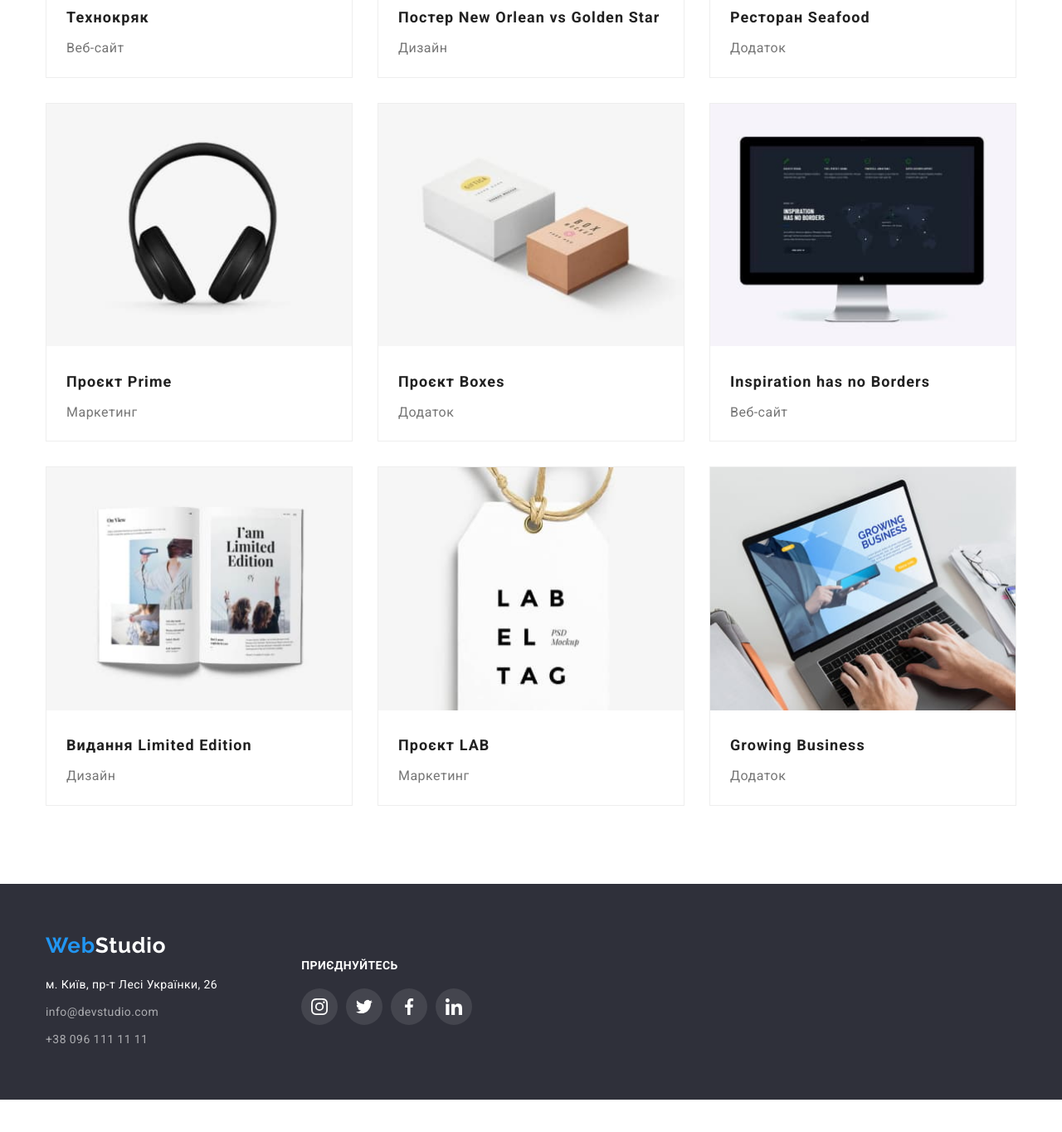
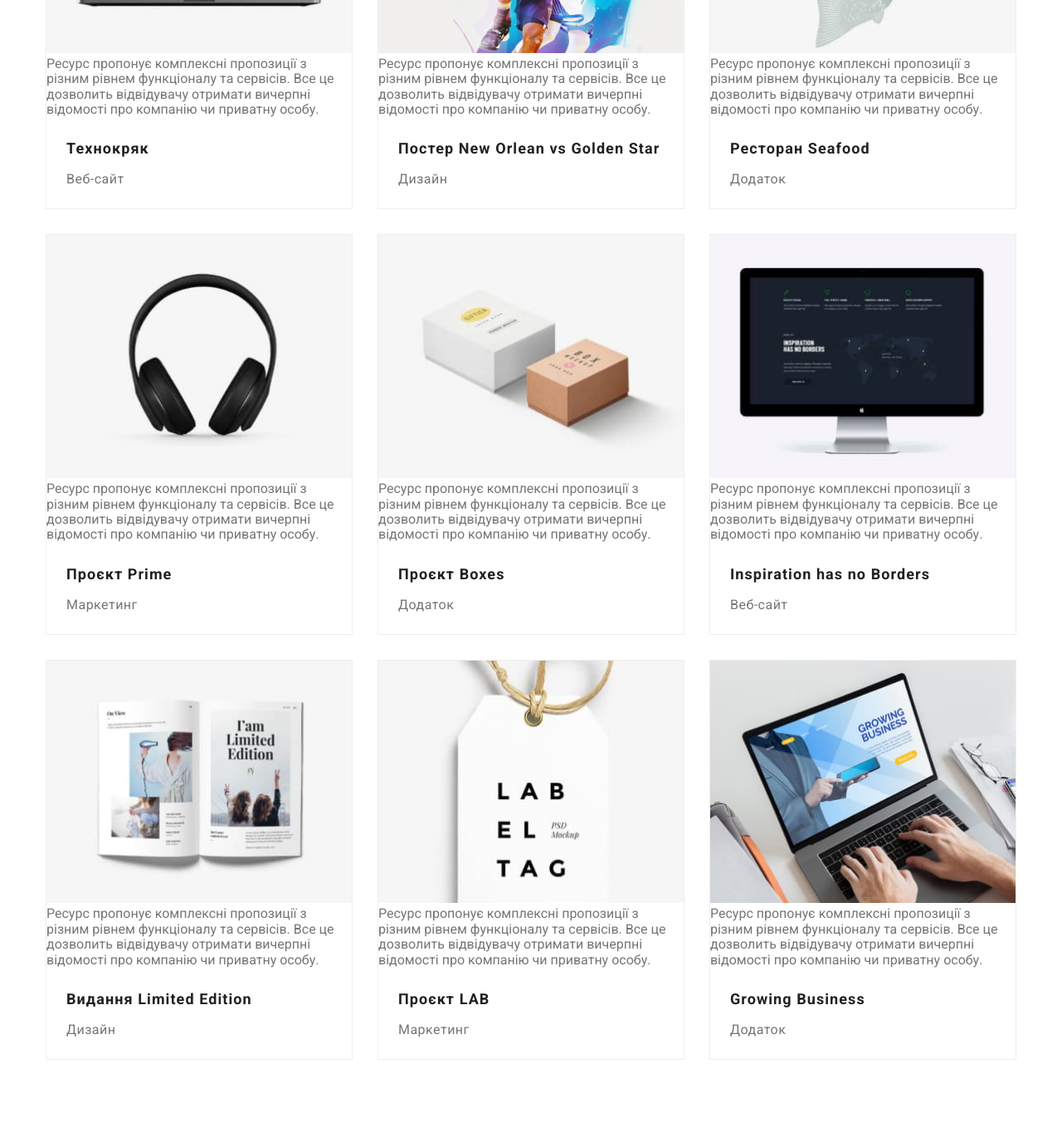
Before and after one commit to nikogniko/html-css-homework, a plain HTML site: page portfolio.html in a window 1280 px wide. Shown: the part 572-1936 px from the top of the page at 83% size. Before the commit the page ends 1897 px from the top, so only its background shows below. Drawn offline with nearby package versions, Linux system fonts and the light colour scheme.

Commit message:
Update portfolio.html
Add a dynamic header resizing script

```diff
--- a/portfolio.html
+++ b/portfolio.html
@@ -29,7 +29,7 @@
                         <a class="nav-link" href="./portfolio.html">Портфоліо</a>
                     </li>
                     <li class="nav-list-item">
-                        <a class="nav-link" href="">Контакти</a>
+                        <a class="nav-link" href="#contacts">Контакти</a>
                     </li>
                 </ul>
             </nav>
@@ -67,7 +67,11 @@
             <ul class="flex-list cards">
                 <li class="flex-card">
                     <a class="portfolio-item-link" href="">
+                        <div class="flex-card-top">
                             <img src="./images/portfolio-page/Tekhnokryak.jpg" alt="Технокряк">
+                            <p class="project-description">Ресурс пропонує комплексні пропозиції з різним рівнем функціоналу та сервісів. Все це дозволить відвідувачу отримати
+                            вичерпні відомості про компанію чи приватну особу.</p>
+                        </div>
                         <div class="flex-card-description">
                             <h2 class="portfolio-item-title">Технокряк</h2>
                             <p class="portfolio-item-type">Веб-сайт</p>
@@ -76,7 +80,13 @@
                 </li>
                 <li class="flex-card">
                     <a class="portfolio-item-link" href="">
+                        <div class="flex-card-top">
                             <img src="./images/portfolio-page/New-Orleans-vs-Golden-Star-poster.jpg" alt="Постер New Orlean vs Golden Star">
+                            <p class="project-description">Ресурс пропонує комплексні пропозиції з різним рівнем функціоналу та сервісів. Все це
+                                дозволить відвідувачу отримати
+                                вичерпні відомості про компанію чи приватну особу.</p>
+                        </div>
+
                         <div class="flex-card-description">
                             <h2 class="portfolio-item-title">Постер New Orlean vs Golden Star</h2>
                             <p class="portfolio-item-type">Дизайн</p>
@@ -85,7 +95,13 @@
                 </li>
                 <li class="flex-card">
                     <a class="portfolio-item-link" href="">
+                        <div class="flex-card-top">
                             <img src="./images/portfolio-page/Seafood-restaurant.jpg" alt="Ресторан Seafood">
+                            <p class="project-description">Ресурс пропонує комплексні пропозиції з різним рівнем функціоналу та сервісів. Все це
+                                дозволить відвідувачу отримати
+                                вичерпні відомості про компанію чи приватну особу.</p>
+                        </div>
+
                         <div class="flex-card-description">
                             <h2 class="portfolio-item-title">Ресторан Seafood</h2>
                             <p class="portfolio-item-type">Додаток</p>
@@ -94,7 +110,13 @@
                 </li>
                 <li class="flex-card">
                     <a class="portfolio-item-link" href="">
+                        <div class="flex-card-top">
                             <img src="./images/portfolio-page/Project-Prime.jpg" alt="Проєкт Prime">
+                            <p class="project-description">Ресурс пропонує комплексні пропозиції з різним рівнем функціоналу та сервісів. Все це
+                                дозволить відвідувачу отримати
+                                вичерпні відомості про компанію чи приватну особу.</p>
+                        </div>
+
                         <div class="flex-card-description">
                             <h2 class="portfolio-item-title">Проєкт Prime</h2>
                             <p class="portfolio-item-type">Маркетинг</p>
@@ -103,7 +125,13 @@
                 </li>
                 <li class="flex-card">
                     <a class="portfolio-item-link" href="">
+                        <div class="flex-card-top">
                             <img src="./images/portfolio-page/Project-Boxes.jpg" alt="Проєкт Boxes">
+                            <p class="project-description">Ресурс пропонує комплексні пропозиції з різним рівнем функціоналу та сервісів. Все це
+                                дозволить відвідувачу отримати
+                                вичерпні відомості про компанію чи приватну особу.</p>
+                        </div>
+
                         <div class="flex-card-description">
                             <h2 class="portfolio-item-title">Проєкт Boxes</h2>
                             <p class="portfolio-item-type">Додаток</p>
@@ -112,7 +140,13 @@
                 </li>
                 <li class="flex-card">
                     <a class="portfolio-item-link" href="">
+                        <div class="flex-card-top">
                             <img src="./images/portfolio-page/Inspiration-has-no-Borders.jpg" alt="Inspiration has no Borders">
+                            <p class="project-description">Ресурс пропонує комплексні пропозиції з різним рівнем функціоналу та сервісів. Все це
+                                дозволить відвідувачу отримати
+                                вичерпні відомості про компанію чи приватну особу.</p>
+                        </div>
+
                         <div class="flex-card-description">
                             <h2 class="portfolio-item-title">Inspiration has no Borders</h2>
                             <p class="portfolio-item-type">Веб-сайт</p>
@@ -121,7 +155,13 @@
                 </li>
                 <li class="flex-card">
                     <a class="portfolio-item-link" href="">
+                        <div class="flex-card-top">
                             <img src="./images/portfolio-page/Edition-Limited-Edition.jpg" alt="Видання Limited Edition">
+                            <p class="project-description">Ресурс пропонує комплексні пропозиції з різним рівнем функціоналу та сервісів. Все це
+                                дозволить відвідувачу отримати
+                                вичерпні відомості про компанію чи приватну особу.</p>
+                        </div>
+
                         <div class="flex-card-description">
                             <h2 class="portfolio-item-title">Видання Limited Edition</h2>
                             <p class="portfolio-item-type">Дизайн</p>
@@ -130,7 +170,13 @@
                 </li>
                 <li class="flex-card">
                     <a class="portfolio-item-link" href="">
+                        <div class="flex-card-top">
                             <img src="./images/portfolio-page/Project-LAB.jpg" alt="Проєкт LAB">
+                            <p class="project-description">Ресурс пропонує комплексні пропозиції з різним рівнем функціоналу та сервісів. Все це
+                                дозволить відвідувачу отримати
+                                вичерпні відомості про компанію чи приватну особу.</p>
+                        </div>
+
                         <div class="flex-card-description">
                             <h2 class="portfolio-item-title">Проєкт LAB</h2>
                             <p class="portfolio-item-type">Маркетинг</p>
@@ -139,7 +185,13 @@
                 </li>
                 <li class="flex-card">
                     <a class="portfolio-item-link" href="">
+                        <div class="flex-card-top">
                             <img src="./images/portfolio-page/Growing-Business.jpg" alt="Growing Business">
+                            <p class="project-description">Ресурс пропонує комплексні пропозиції з різним рівнем функціоналу та сервісів. Все це
+                                дозволить відвідувачу отримати
+                                вичерпні відомості про компанію чи приватну особу.</p>
+                        </div>
+
                         <div class="flex-card-description">
                             <h2 class="portfolio-item-title">Growing Business</h2>
                             <p class="portfolio-item-type">Додаток</p>
@@ -151,14 +203,14 @@
     </main>
 
     <!-- Footer -->
-    <div class="footer-section-bg">
+    <div class="footer-section-bg" id="contacts">
         <footer class="container footer">
             <div>
                 <a class="logo" href="./index.html"><span class="logo-piece">Web</span>Studio</a>
 
                 <address class="address">
-                    м. Київ, пр-т Лесі Українки, 26 <br>
-                    <a class="contacts" href="mailto:info@devstudio.com">info@devstudio.com</a> <br>
+                    м. Київ, пр-т Лесі Українки, 26
+                    <a class="contacts" href="mailto:info@devstudio.com">info@devstudio.com</a>
                     <a class="contacts" href="tel:+380961111111"> +38 096 111 11 11</a>
                 </address>
             </div>
@@ -199,5 +251,12 @@
             </div>
         </footer>
     </div>
+
+     <script>
+        const{height: pageHeaderHeight} =
+        document.querySelector(".header").getBoundingClientRect();
+
+        document.body.style.paddingTop = `${pageHeaderHeight}px`;
+    </script>
 </body>
 </html>
```
Lines whose indentation alone changed are shown as unchanged.
